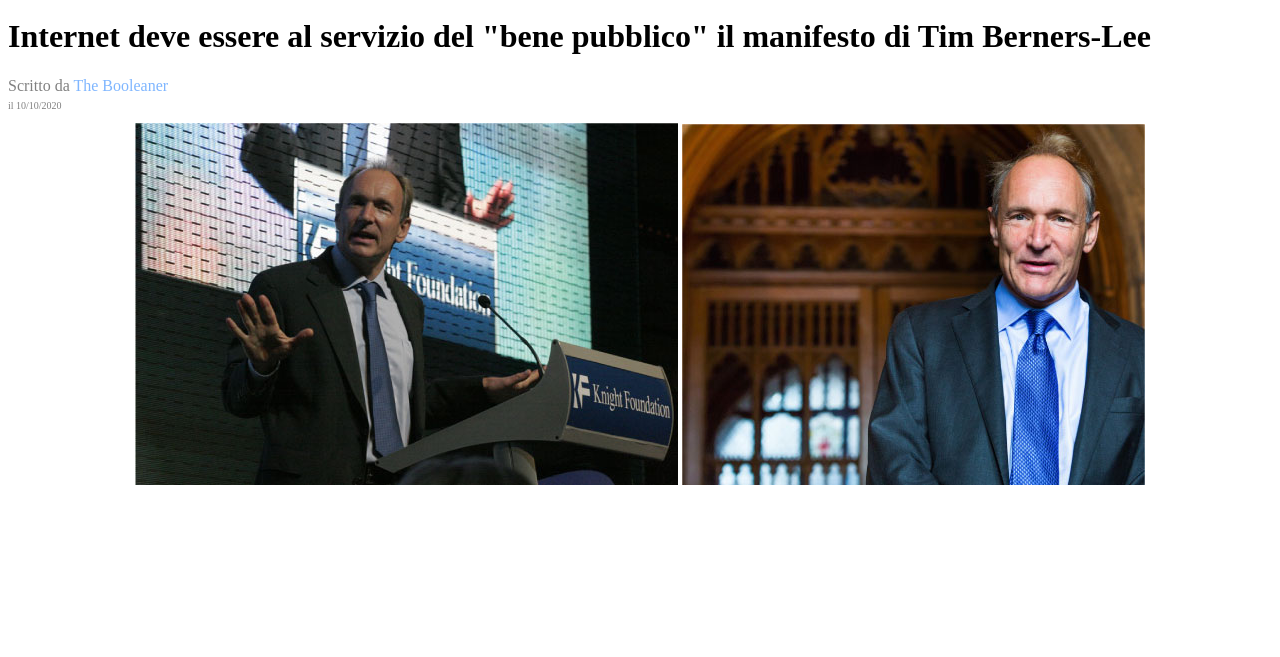
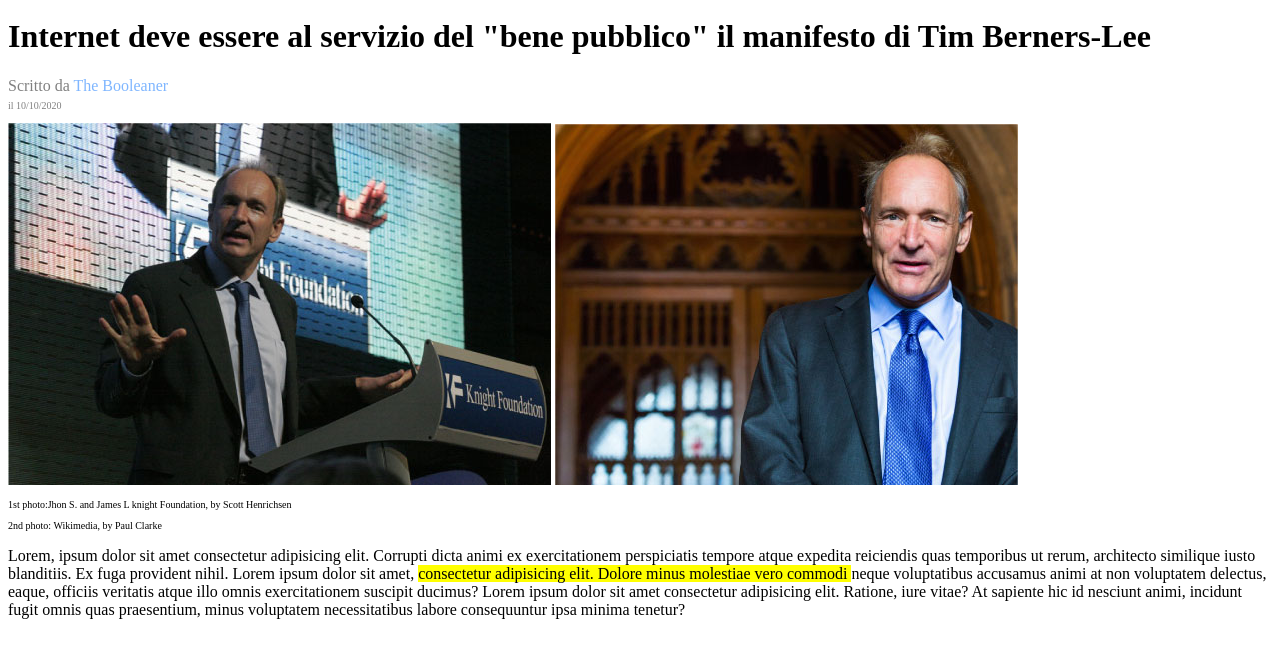
Before and after one commit to giocio97/html-css-booleaner, a plain HTML site: page index.html in a window 1280 px wide. Shown: the part 111-768 px from the top of the page. Drawn offline with Linux system fonts and the light colour scheme.

Commit message:
section article and foto

```diff
--- a/css/style.css
+++ b/css/style.css
@@ -24,7 +24,16 @@
     font-size: 10px;
 }
 
+/* section photo */
 #foto-tim{
-    text-align: center;
+
     margin-top: 10px;
 }
+.didascalia{
+    font-size: 10px;
+}
+
+/* section article */
+#sub{
+    background-color: yellow;
+}
--- a/index.html
+++ b/index.html
@@ -19,23 +19,28 @@
         <span class="sottotitolo">Scritto da <span id="bool">The Booleaner</span></span> <br>
         <span id="data" class="sottotitolo">il 10/10/2020</span>
 
-        <section id="foto-tim">
-            <!-- foto -->
-            <img src="img/tim-1.jpg" alt="tim-1">
-            <img src="img/tim-2.jpg" alt="tim-2">
-        </section>
-
-
-
     </header>
 
  <!-- corpo -->
  <main>
      <!-- foto -->
-    <section></section>
+    <section>
+       <div id="foto-tim">
+            <img src="img/tim-1.jpg" alt="tim-1">
+            <img src="img/tim-2.jpg" alt="tim-2">
+       </div>
+        <p class="didascalia">1st photo:Jhon S. and James L knight Foundation, by Scott Henrichsen</p>
+        <p class="didascalia">2nd photo: Wikimedia, by Paul Clarke</p>
+
+    </section>
 
     <!-- articolo -->
-    <section></section>
+    <article>
+        <p>Lorem, ipsum dolor sit amet consectetur adipisicing elit. Corrupti dicta animi ex exercitationem perspiciatis tempore atque expedita reiciendis quas temporibus ut rerum, architecto similique iusto blanditiis. Ex fuga provident nihil.
+            Lorem ipsum dolor sit amet, <span id="sub"> consectetur adipisicing elit. Dolore minus molestiae vero commodi </span>neque voluptatibus accusamus animi at non voluptatem delectus, eaque, officiis veritatis atque illo omnis exercitationem suscipit ducimus?
+            Lorem ipsum dolor sit amet consectetur adipisicing elit. Ratione, iure vitae? At sapiente hic id nesciunt animi, incidunt fugit omnis quas praesentium, minus voluptatem necessitatibus labore consequuntur ipsa minima tenetur?
+        </p>
+    </article>
 
     <!-- tabella -->
     <section></section>
```
